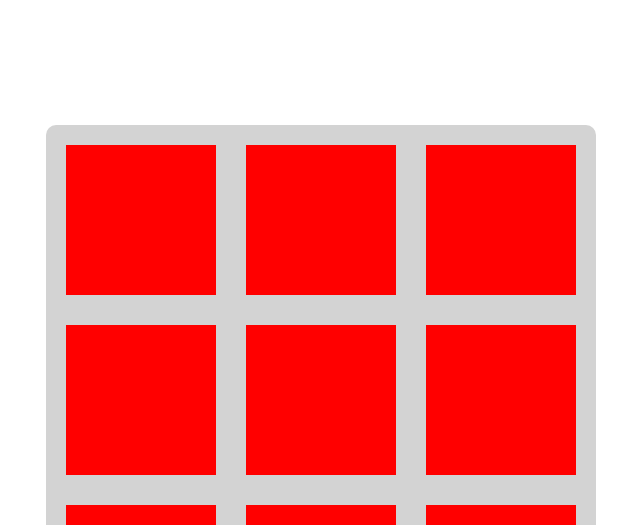
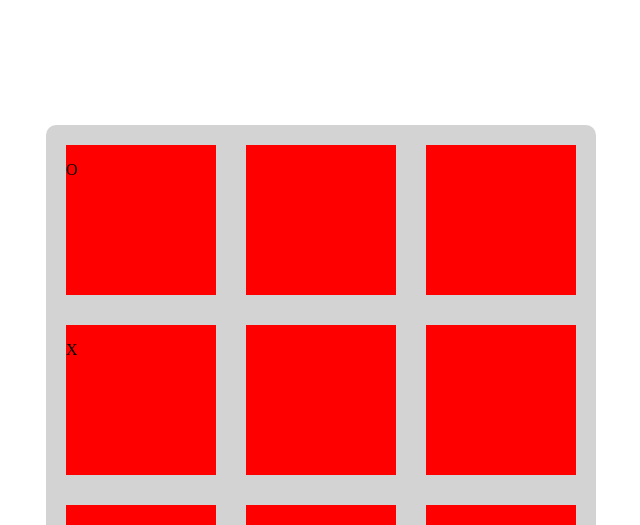
Before and after one commit to si-saaref/react-tic-tac-toe, a React (Vite) app: page / in a window 1280 px wide. Both pictures are taken after a click on the element 460 px from the left and 220 px from the top of the page. Shown: the top 525 px of the page, without its empty margins (319-959 px from the left). Built offline with nearby package versions, Linux system fonts and the light colour scheme.

Commit message:
feat: create logic to check winner and show player choices

```diff
--- a/src/component/Board.jsx
+++ b/src/component/Board.jsx
@@ -1,14 +1,77 @@
 import Square from './Square';
 import '../style/style.css';
+import { useEffect, useRef, useState } from 'react';
+import { getRandInt } from '../utils/utils';
 
 export default function Board() {
+	const [firstPlayerLine, setFirstPlayerLine] = useState([]);
+	const [secondPlayerLine, setSecondPlayerLine] = useState([]);
+
+	const isFirstRender = useRef(true);
+
+	useEffect(() => {
+		if (isFirstRender.current) {
+			isFirstRender.current = false;
+			return;
+		}
+
+		checkWinner();
+		console.log('First Player =>', firstPlayerLine);
+		console.log('Second Player =>', secondPlayerLine);
+	}, [firstPlayerLine]);
+
+	const checkWinner = () => {
+		if (firstPlayerLine.length === 4) {
+			resetGamePlay();
+			return;
+		}
+
+		setTimeout(() => {
+			secondPlayerTurn();
+		}, 1000);
+	};
+
+	const firstPlayerTurn = (id) => {
+		setFirstPlayerLine([...firstPlayerLine, id]);
+	};
+
+	// TODO : SET DISABLED BOARD BEFORE SECONDPLAYER TURN
+	const secondPlayerTurn = () => {
+		let idSquare = getRandInt(0, 8);
+		console.log(
+			'CHECK TRUE FALSE =>',
+			firstPlayerLine.includes(idSquare),
+			'==',
+			secondPlayerLine,
+			idSquare
+		);
+		while (firstPlayerLine.includes(idSquare)) {
+			idSquare = getRandInt(0, 8);
+		}
+		// idSquare =  ? getRandInt(0, 8) : idSquare;
+		setSecondPlayerLine([...secondPlayerLine, idSquare]);
+		console.log('SECOND PLAYER TURN ID => ', idSquare);
+	};
+
+	const resetGamePlay = () => {
+		setFirstPlayerLine([]);
+	};
+
 	return (
 		<>
 			<div className='board'>
 				{Array(9)
 					.fill(null)
 					.map((el, id) => {
-						return <Square id={id + 1} key={id + 1} />;
+						return (
+							<Square
+								id={id}
+								key={id}
+								onClick={() => firstPlayerTurn(id)}
+								oActive={firstPlayerLine.includes(id)}
+								xActive={secondPlayerLine.includes(id)}
+							/>
+						);
 					})}
 			</div>
 			{/* <Square /> */}
--- a/src/component/Square.jsx
+++ b/src/component/Square.jsx
@@ -1,3 +1,14 @@
-export default function Square() {
-	return <div className='square'></div>;
+import { useEffect } from 'react';
+
+export default function Square({ onClick, oActive, xActive }) {
+	useEffect(() => {
+		console.log('ACTIVE CLASS =>', oActive);
+	}, []);
+
+	return (
+		<div className='square' onClick={onClick}>
+			{oActive && <p>O</p>}
+			{xActive && <p>X</p>}
+		</div>
+	);
 }
--- a/src/main.jsx
+++ b/src/main.jsx
@@ -2,8 +2,9 @@ import React from 'react';
 import ReactDOM from 'react-dom/client';
 import App from './App';
 
-ReactDOM.createRoot(document.getElementById('root')).render(
-	<React.StrictMode>
-		<App />
-	</React.StrictMode>
-);
+// ReactDOM.createRoot(document.getElementById('root')).render(
+//   <React.StrictMode>
+//     <App />
+//   </React.StrictMode>
+// )
+ReactDOM.createRoot(document.getElementById('root')).render(<App />);
--- /dev/null
+++ b/src/utils/utils.js
@@ -0,0 +1,3 @@
+export const getRandInt = (min, max) => {
+	return Math.floor(Math.random() * (max - min)) + min;
+};
```
